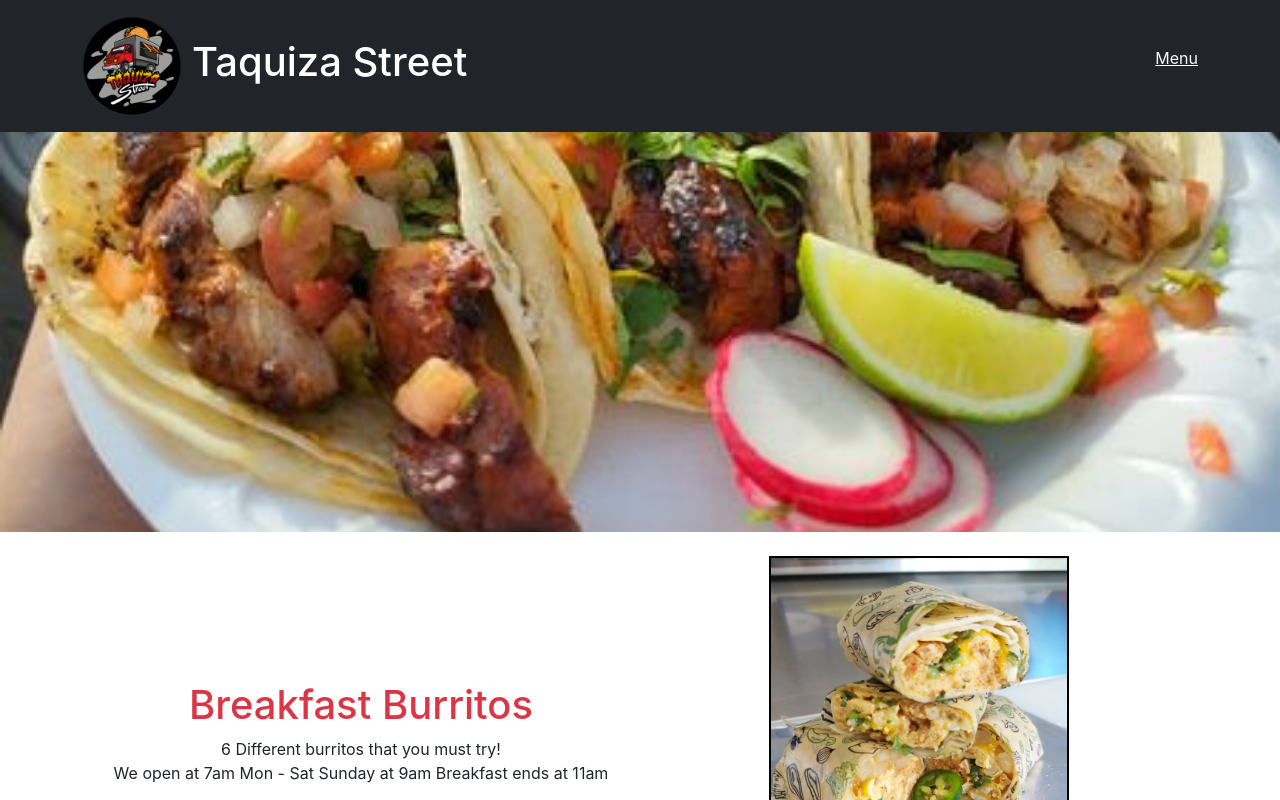
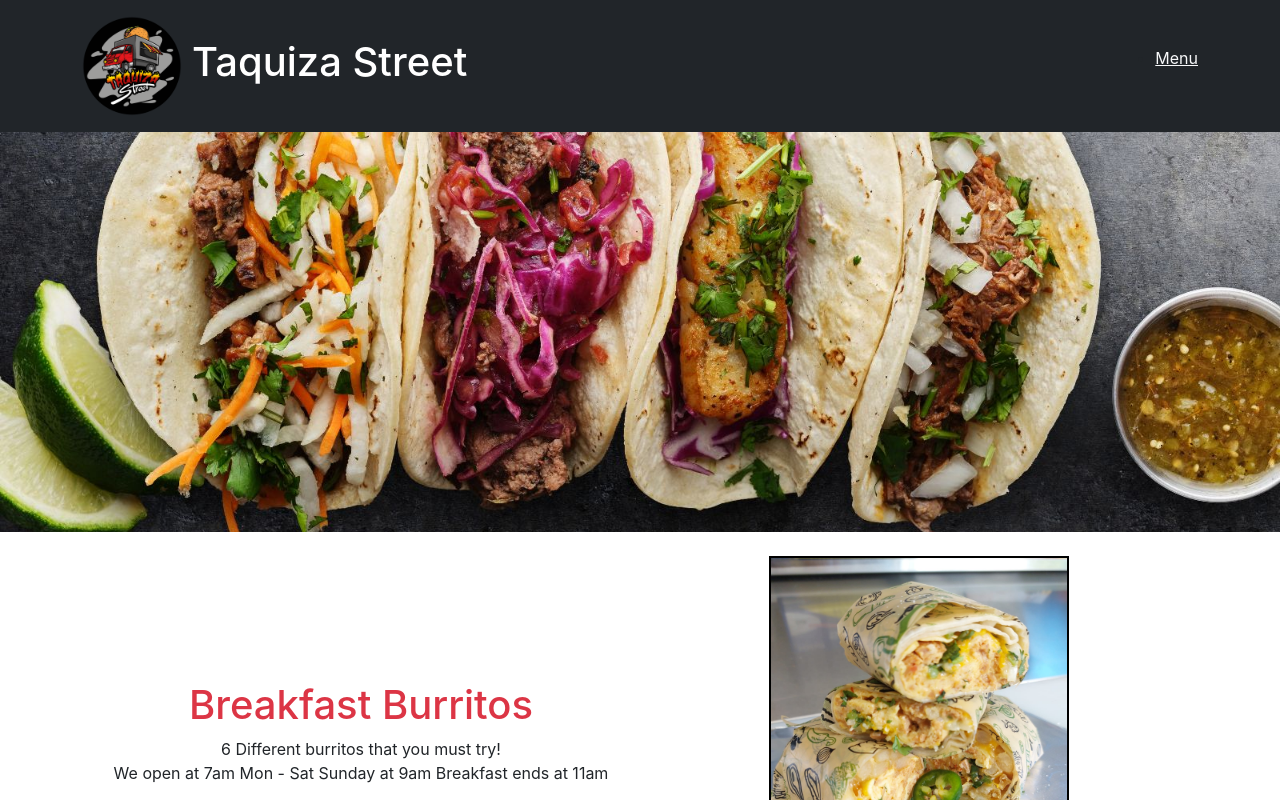
Before and after one commit to alexpablo-code/taquiza_frontend, a React (Create React App) app: page / in a window 1280 px wide. Shown: the top 800 px of the page. Built offline with nearby package versions, Linux system fonts and the light colour scheme; no server answers.

Commit message:
hero imgae change

```diff
--- a/src/index.css
+++ b/src/index.css
@@ -28,7 +28,7 @@ code {
 
 .hero-bg{
 
-  background-image: url('../src/components/images/tacoshero.jpg');
+  background-image: url('../src/components/images/proTacos.jpg');
   background-size: cover;
   background-position: 0% 80%;
   height: 50vh;
```
Also changed, not shown: src/components/images/proTacos.jpg (added).
